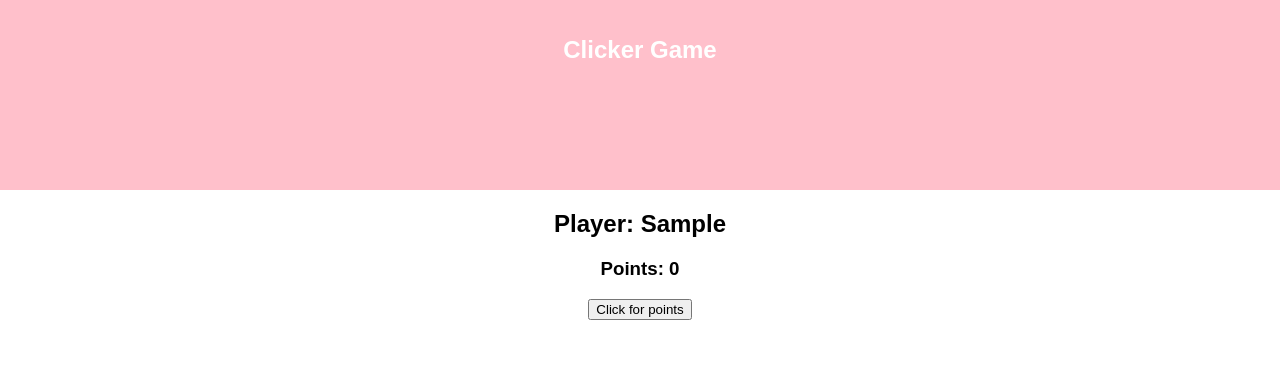
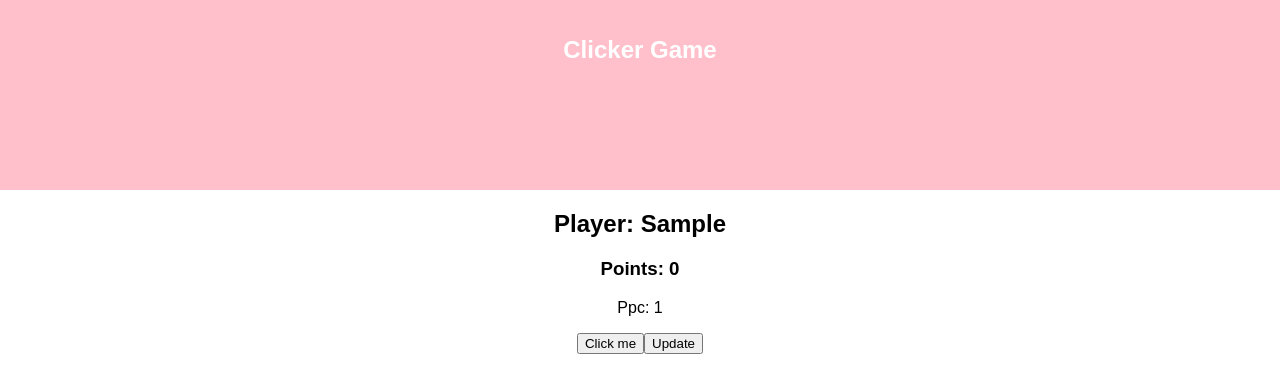
Before and after one commit to evacamilla/incremental-game-test, a React (Create React App) app: page / in a window 1280 px wide. Both pictures are taken after typing "Sample" into the empty fields and a click on the button "Set name". Shown: the top 392 px of the page. Built offline with nearby package versions, Linux system fonts and the light colour scheme.

Commit message:
Add functionality for updating how many points you get per click

```diff
--- a/src/App.js
+++ b/src/App.js
@@ -10,15 +10,21 @@ class App extends Component {
     //unneccessary to have playerIsSet? just check if name has value?
     playerIsSet: false,
     nameOfPlayer: '',
-    points: 0
+    totalPoints: 0,
+    pointsPerClick: 1
   }
 
   handleNameForm = (value) => {
     this.setState({playerIsSet: true, nameOfPlayer: value});
   }
 
-  updatePoints = () => {
-    this.setState({points: this.state.points + 1});
+  updateTotalPoints = () => {
+    this.setState({totalPoints: this.state.totalPoints + this.state.pointsPerClick});
+  }
+
+  updatePointsPerClick = () => {
+    let increasedPointsPerClick = 3;
+    this.setState({pointsPerClick: this.state.pointsPerClick + increasedPointsPerClick});
   }
 
   render() {
@@ -31,9 +37,11 @@ class App extends Component {
               Player: {this.state.nameOfPlayer}
             </h2>
             <h3>
-              Points: {this.state.points}
+              Points: {this.state.totalPoints}
             </h3>
-            <Button onClick={this.updatePoints} value="Click for points"/>
+            <p>Ppc: {this.state.pointsPerClick}</p>
+            <Button onClick={this.updateTotalPoints} value="Click me"/>
+            <Button onClick={this.updatePointsPerClick} value="Update" />
           </div>
           ) : (
           <NameForm handleNameForm={this.handleNameForm}/>
```
